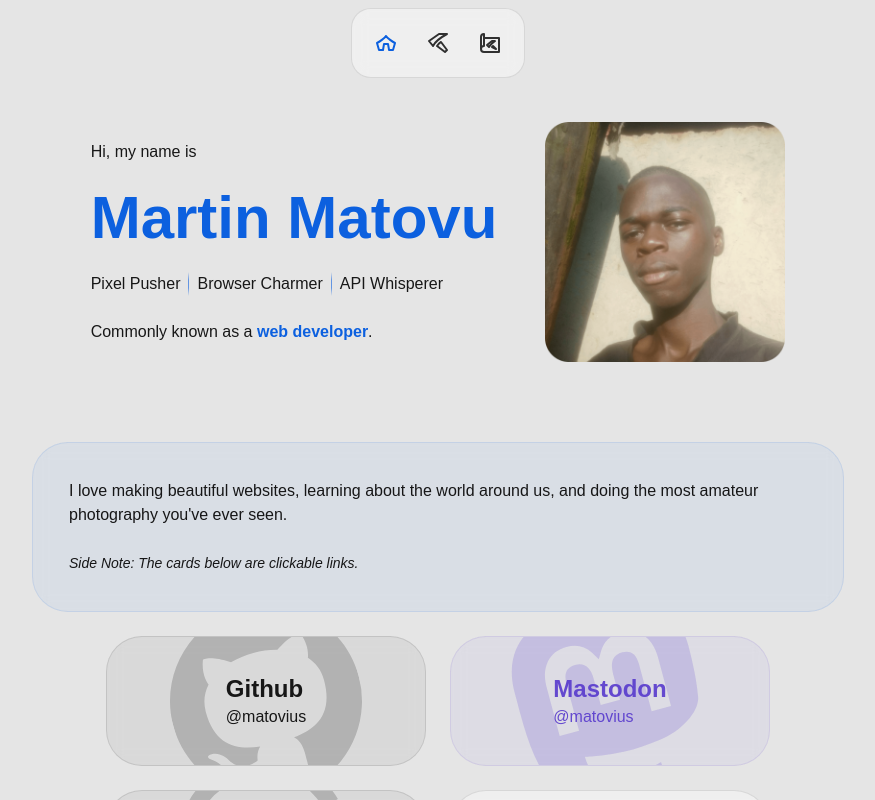
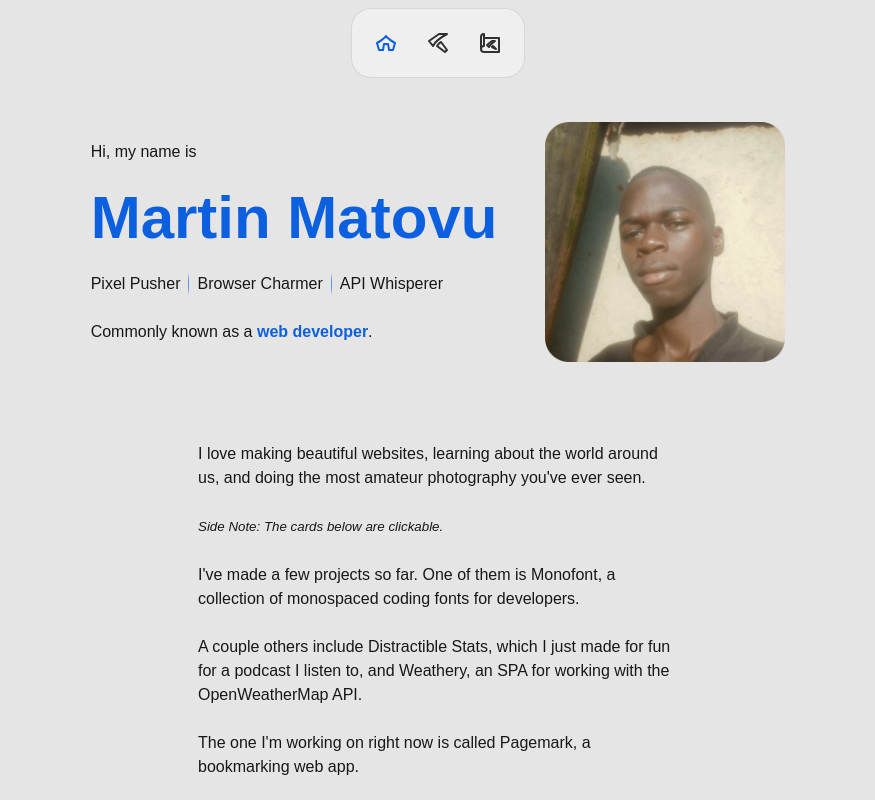
Before and after one commit to matovius/martin, a SvelteKit app: page / in a window 1280 px wide. Shown: the whole page, without its empty margins (202-1077 px from the left). Built offline with nearby package versions, Linux system fonts and the light colour scheme.

Commit message:
Edit about me page content

```diff
--- a/src/routes/+page.svelte
+++ b/src/routes/+page.svelte
@@ -35,15 +35,33 @@
 			</div>
 		</div>
 		<div class="about">
-			<article class="card personal-blurb">
+			<article id="personal-blurb">
 				<p class="p1">
 					I love making beautiful websites, learning about the world around us, and doing the most
 					amateur photography you've ever seen.
 					<br /><br />
-					<i class="p2">Side Note: The cards below are clickable links.</i>
+					<small>
+						<em>Side Note: The cards below are clickable.</em>
+					</small>
 				</p>
 			</article>
-			<div class="socials">
+			<article id="projects-blurb">
+				<p class="p">
+					I've made a few projects so far. One of them is Monofont, a collection of monospaced
+					coding fonts for developers.
+				</p>
+				<br />
+				<p class="p">
+					A couple others include Distractible Stats, which I just made for fun for a podcast I
+					listen to, and Weathery, an <abbr data-title="Single Page Application">SPA</abbr> for
+					working with the OpenWeatherMap
+					<abbr data-title="Application Programming Interface">API</abbr>.
+				</p>
+				<br />
+				<p class="p">The one I'm working on right now is called Pagemark, a bookmarking web app.</p>
+			</article>
+			<section class="socials">
+				<h3 class="h3">Check me out on these websites</h3>
 				<a
 					href="https://github.com/matovius"
 					target="_blank"
@@ -116,7 +134,7 @@
 						<span class="p1">@matovius</span>
 					</div>
 				</a>
-			</div>
+			</section>
 		</div>
 	</div>
 </main>
@@ -188,17 +206,11 @@
 		justify-content: start;
 		align-items: center;
 		gap: 1.5rem /* 24px */;
-	}
 
-	.personal-blurb {
-		width: 100%;
-		/*max-width: 30rem /* 480px */
-		display: flex;
-		justify-content: center;
-		align-items: center;
-		gap: 36px;
-		border-color: hsl(216, 90%, 46%, 0.1);
-		background: hsl(216, 90%, 46%, 0.05);
+		& > article {
+			width: 100%;
+			max-width: 30rem;
+		}
 	}
 
 	.socials {
@@ -292,6 +304,11 @@
 			outline-color: hsl(224, 100%, 58%);
 		}
 
+		/*
+		This ".virtual-circle" element is just here to make the Hashnode logo
+		look as usual when it's hovered over. I don't have the energy to code
+		some way for the circle in the actual logo to change colors dynamically.
+		*/
 		& .virtual-circle {
 			width: 33%;
 			height: 33%;
```
